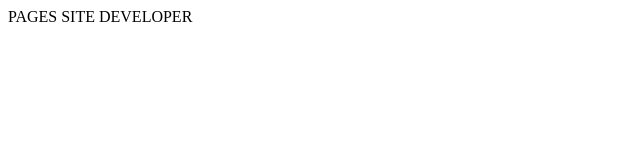
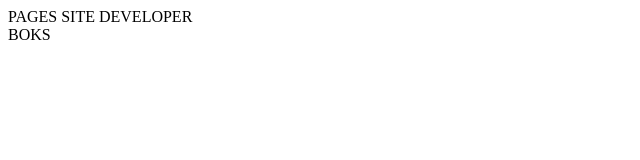
Before and after one commit to McAndersC/testpage, a plain HTML site: page index.html in a window 1280 px wide. Shown: the full height of the page, 0-640 px from the left. Drawn offline with Linux system fonts and the light colour scheme.

Commit message:
Boks Done

```diff
--- a/index.html
+++ b/index.html
@@ -9,5 +9,7 @@
 
     PAGES SITE DEVELOPER
 
+    <div>BOKS</div>
+
 </body>
 </html>
```
